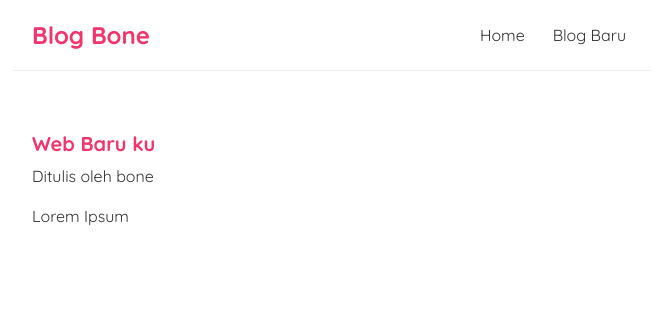
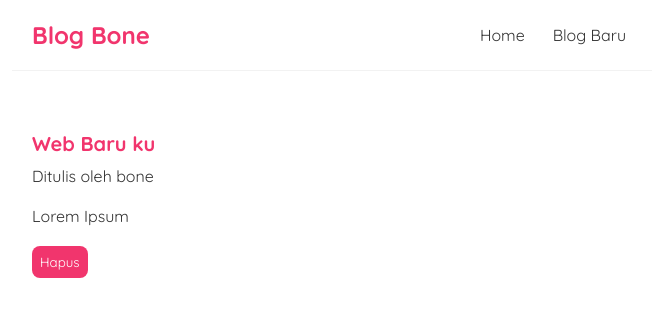
Before and after one commit to KonferensiHantuProject/practice-react, a React (Create React App) app: page /blog/1 in a window 1280 px wide. Shown: the top 316 px of the page, without its empty margins (308-964 px from the left). Built offline with nearby package versions, Linux system fonts and the light colour scheme; data requests are answered from the project's data file.

Commit message:
Adding Delete blog

```diff
--- a/data/db.json
+++ b/data/db.json
@@ -35,12 +35,6 @@
       "body": "dadad",
       "author": "yoshi",
       "id": 6
-    },
-    {
-      "title": "Tester",
-      "body": "Naniiiiiiiiiiiiiiiiiiiiiiiiiiiiiiiiiiiiii",
-      "author": "mario",
-      "id": 7
     }
   ]
 }
--- a/src/BlogDetail.js
+++ b/src/BlogDetail.js
@@ -1,9 +1,19 @@
-import { useParams } from "react-router-dom";
+import { useParams, useHistory } from "react-router-dom";
 import useFetch from "./useFetch";
 
 const BlogDetail = () => {
     const { id } = useParams();
     const { data: blog, error, isPending } = useFetch('http://localhost:8222/blogs/' + id);
+    const history = useHistory();
+
+    const handleClick = () => {
+        fetch('http://localhost:8222/blogs/' + blog.id, {
+            method: 'DELETE'
+        }).then(() => {
+            // Ridrect back user
+            history.push('/');
+        })
+    }
 
     return (
         <div className="blog-detail">
@@ -14,6 +24,7 @@
                     <h2>{ blog.title }</h2>
                     <p>Ditulis oleh {blog.author}</p>
                     <div>{ blog.body }</div>
+                    <button onClick={handleClick}>Hapus</button>
                 </article>
             )}
         </div>
--- a/src/index.css
+++ b/src/index.css
@@ -67,7 +67,14 @@
 .blog-detail div{
   margin: 20px 0;
 }
-
+.blog-detail button{
+  background: #f1356d;
+  color: #fff;
+  border: 0;
+  padding: 8px;
+  border-radius: 8px;
+  cursor: pointer;
+}
 /* New Blog form */
 .create{
   max-width: 400px;
```
